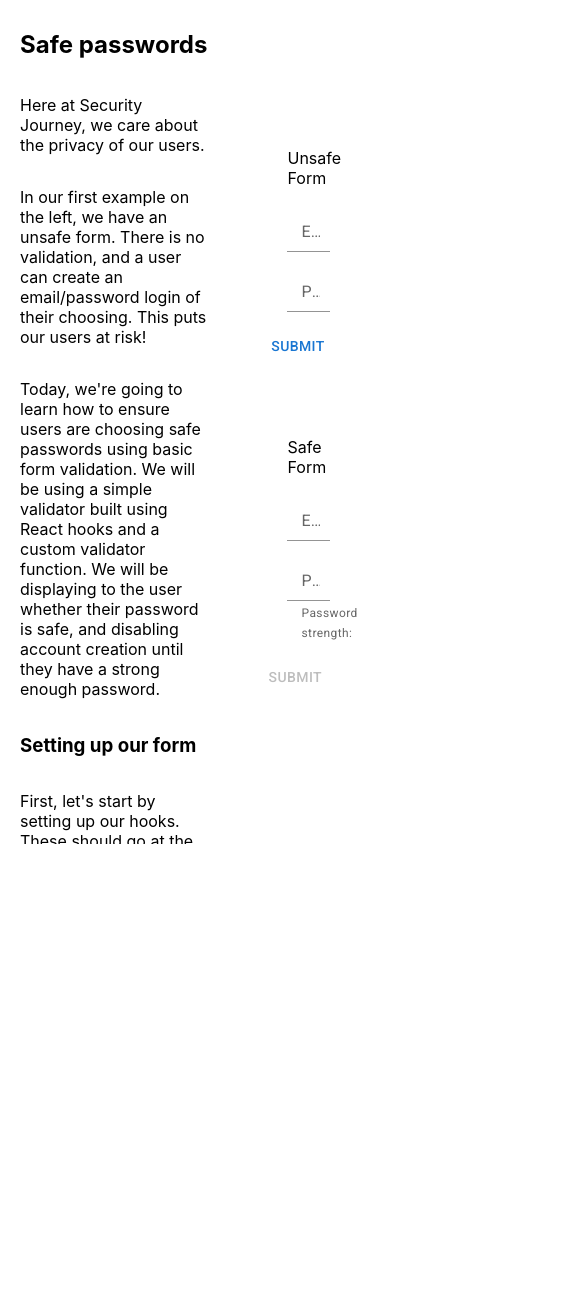
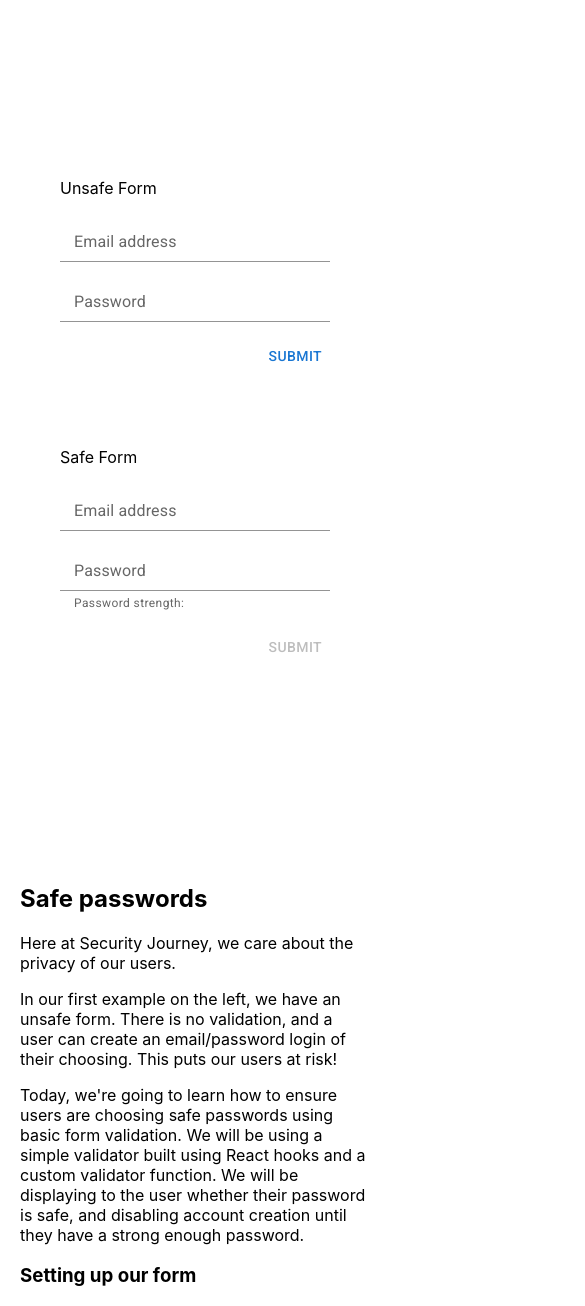
Before and after one commit to jackieleighh/sj-pw-validation, a React (Create React App) app: page / in a window 390 px wide. Shown: the top 1306 px of the page, 585 px wide, since content can reach past the window. Before the commit the page ends 844 px from the top, so only its background shows below. Built offline with nearby package versions, Linux system fonts and the light colour scheme.

Commit message:
make responsive

```diff
--- a/src/App.tsx
+++ b/src/App.tsx
@@ -6,6 +6,8 @@ import { initializeApp } from "firebase/app";
 import { Box, Button, FormControl, FormHelperText, Grid, Input, InputLabel, Tooltip } from '@mui/material';
 import { Prism as SyntaxHighlighter } from 'react-syntax-highlighter';
 import { basicForm, btnString, helperString, hooksString, inputString, pwFunctionString } from './consts';
+import { evaluatePasswordStrength } from './utils';
+import LessonPlan from './LessonPlan';
 
 // Your web app's Firebase configuration
 const firebaseConfig = {
@@ -24,40 +26,9 @@ function App() {
   const [password, setPassword] = useState("");
   const [strength, setStrength] = useState("");
 
-  function evaluatePasswordStrength(password: string) {
-    let score = 0;
-
-    if (!password) return '';
-
-    // Check password length
-    if (password.length > 8) score += 1;
-    // Contains lowercase
-    if (/[a-z]/.test(password)) score += 1;
-    // Contains uppercase
-    if (/[A-Z]/.test(password)) score += 1;
-    // Contains numbers
-    if (/\d/.test(password)) score += 1;
-    // Contains special characters
-    if (/[^A-Za-z0-9]/.test(password)) score += 1;
-
-    switch (score) {
-      case 0:
-      case 1:
-      case 2:
-      return "Weak";
-    case 3:
-      return "Medium";
-    case 4:
-    case 5:
-      return "Strong";
-    default:
-      return "Weak";
-    }
-  }
-
   return (
     <Grid container>
-      <Grid size={7}>
+      <Grid size={{ sm: 7 }} display={{ xs: 'none', sm: 'block' }}>
         <Box
           display="flex"
           justifyContent="flex-start"
@@ -68,32 +39,10 @@ function App() {
           flexDirection="column"
           overflow="scroll"
         >
-          <h2>Safe passwords</h2>
-          <p>Here at Security Journey, we care about the privacy of our users.</p>
-          <p>In our first example on the left, we have an unsafe form.  There is no validation, and a user can create an email/password login of their choosing.  This puts our users at risk!</p>
-          <p>Today, we're going to learn how to ensure users are choosing safe passwords using basic form validation.
-            We will be using a simple validator built using React hooks and a custom validator function.
-            We will be displaying to the user whether their password is safe, and disabling account creation until they have a strong enough password.</p>
-          <h3>Setting up our form</h3>
-          <p>First, let's start by setting up our hooks.  These should go at the beginning of your application, above your JSX.</p>
-          <SyntaxHighlighter language="javascript" customStyle={{overflow:'visible'}}>{hooksString}</SyntaxHighlighter>
-          <p>Time to set up our form.  This is just a basic form, without any validation.  This is our first, unsafe form on the right.</p>
-          <SyntaxHighlighter language="javascript" customStyle={{overflow:'visible'}}>{basicForm}</SyntaxHighlighter>
-          <p>Next, let's add these hooks and some onChange functions to our password input.</p>
-          <SyntaxHighlighter language="javascript" customStyle={{overflow:'visible'}}>{inputString}</SyntaxHighlighter>
-          <h3>Our validation function</h3>
-          <p>Looking good!  Let's make a quick function to evaluate our password strength.</p>
-          <SyntaxHighlighter language="javascript" customStyle={{overflow:'visible'}}>{pwFunctionString}</SyntaxHighlighter>
-          <h3>Enforcing password strength</h3>
-          <p>Finally, we want to let the user know if their password is strong enough.  We'll make it colorful for extra readability.</p>
-          <SyntaxHighlighter language="javascript" customStyle={{overflow:'visible'}}>{helperString}</SyntaxHighlighter>
-          <p>And disable our form submission until our password is strong enough!  Let's include a tooltip to let the user know why our form won't submit while we're at it.  We'll disable the tooltip and enable our the button if our password is strong enough.</p>
-          <SyntaxHighlighter language="javascript" customStyle={{overflow:'visible'}}>{btnString}</SyntaxHighlighter>
-          <h3>Great work!</h3>
-          <p>You just successfully completed a basic form validator to make sure your user is using a strong password.  This keeps your users safe from hack attacks!  Great job!</p>
+          <LessonPlan />
         </Box>
       </Grid>
-      <Grid size={5}>
+      <Grid size={{ sm: 5 }}>
         <Box
           display="flex"
           justifyContent="center"
@@ -169,6 +118,11 @@ function App() {
             </form>
           </Box>
         </Box>
+        <Box
+          padding="20px"
+          display={{ xs: 'block', sm: 'none' }}>
+          <LessonPlan />
+        </Box>
       </Grid>
     </Grid>
   );
--- /dev/null
+++ b/src/LessonPlan.tsx
@@ -0,0 +1,38 @@
+import React from 'react';
+import './App.css';
+
+// Import the functions you need from the SDKs you need
+import { Prism as SyntaxHighlighter } from 'react-syntax-highlighter';
+import { basicForm, btnString, helperString, hooksString, inputString, pwFunctionString } from './consts';
+
+function LessonPlan() {
+  return (
+    <>
+      <h2>Safe passwords</h2>
+      <p>Here at Security Journey, we care about the privacy of our users.</p>
+      <p>In our first example on the left, we have an unsafe form.  There is no validation, and a user can create an email/password login of their choosing.  This puts our users at risk!</p>
+      <p>Today, we're going to learn how to ensure users are choosing safe passwords using basic form validation.
+        We will be using a simple validator built using React hooks and a custom validator function.
+        We will be displaying to the user whether their password is safe, and disabling account creation until they have a strong enough password.</p>
+      <h3>Setting up our form</h3>
+      <p>First, let's start by setting up our hooks.  These should go at the beginning of your application, above your JSX.</p>
+      <SyntaxHighlighter language="javascript" customStyle={{overflow:'visible'}}>{hooksString}</SyntaxHighlighter>
+      <p>Time to set up our form.  This is just a basic form, without any validation.  This is our first, unsafe form on the right.</p>
+      <SyntaxHighlighter language="javascript" customStyle={{overflow:'visible'}}>{basicForm}</SyntaxHighlighter>
+      <p>Next, let's add these hooks and some onChange functions to our password input.</p>
+      <SyntaxHighlighter language="javascript" customStyle={{overflow:'visible'}}>{inputString}</SyntaxHighlighter>
+      <h3>Our validation function</h3>
+      <p>Looking good!  Let's make a quick function to evaluate our password strength.</p>
+      <SyntaxHighlighter language="javascript" customStyle={{overflow:'visible'}}>{pwFunctionString}</SyntaxHighlighter>
+      <h3>Enforcing password strength</h3>
+      <p>Finally, we want to let the user know if their password is strong enough.  We'll make it colorful for extra readability.</p>
+      <SyntaxHighlighter language="javascript" customStyle={{overflow:'visible'}}>{helperString}</SyntaxHighlighter>
+      <p>And disable our form submission until our password is strong enough!  Let's include a tooltip to let the user know why our form won't submit while we're at it.  We'll disable the tooltip and enable our the button if our password is strong enough.</p>
+      <SyntaxHighlighter language="javascript" customStyle={{overflow:'visible'}}>{btnString}</SyntaxHighlighter>
+      <h3>Great work!</h3>
+      <p>You just successfully completed a basic form validator to make sure your user is using a strong password.  This keeps your users safe from hack attacks!  Great job!</p>
+    </>
+  );
+}
+
+export default LessonPlan;
--- a/src/consts.ts
+++ b/src/consts.ts
@@ -1,4 +1,5 @@
 export const hooksString = `const [password, setPassword] = useState(''); \nconst [strength, setStrength] = useState('');`;
+
 export const inputString = `<Input
     id="password-input"
     type="password"
@@ -8,6 +9,7 @@ export const inputString = `<Input
       setStrength(evaluatePasswordStrength(event.target.value));
     }}
     />`;
+
 export const pwFunctionString = `function evaluatePasswordStrength(password: string) {
     let score = 0;
 
@@ -38,6 +40,7 @@ export const pwFunctionString = `function evaluatePasswordStrength(password: str
       return "Weak";
     }
   }`;
+
 export const helperString = `<FormHelperText>
   Password strength:
     <span style={{
@@ -49,6 +52,7 @@ export const helperString = `<FormHelperText>
     {strength}
     </span>
   </FormHelperText>`;
+
 export const btnString = `<Tooltip
     title="Must use a strong password"
     content="content"
@@ -62,6 +66,7 @@ export const btnString = `<Tooltip
         <Button disabled={strength !== "Strong"}>Submit</Button>
       </span>
   </Tooltip>`;
+
 export const basicForm = `<form style={{width: '100%'}}>
     <FormControl fullWidth>
         <InputLabel htmlFor="email-input">Email address</InputLabel>
--- /dev/null
+++ b/src/utils.ts
@@ -0,0 +1,30 @@
+export function evaluatePasswordStrength(password: string) {
+    let score = 0;
+
+    if (!password) return '';
+
+    // Check password length
+    if (password.length > 8) score += 1;
+    // Contains lowercase
+    if (/[a-z]/.test(password)) score += 1;
+    // Contains uppercase
+    if (/[A-Z]/.test(password)) score += 1;
+    // Contains numbers
+    if (/\d/.test(password)) score += 1;
+    // Contains special characters
+    if (/[^A-Za-z0-9]/.test(password)) score += 1;
+
+    switch (score) {
+      case 0:
+      case 1:
+      case 2:
+      return "Weak";
+    case 3:
+      return "Medium";
+    case 4:
+    case 5:
+      return "Strong";
+    default:
+      return "Weak";
+    }
+  }
```
